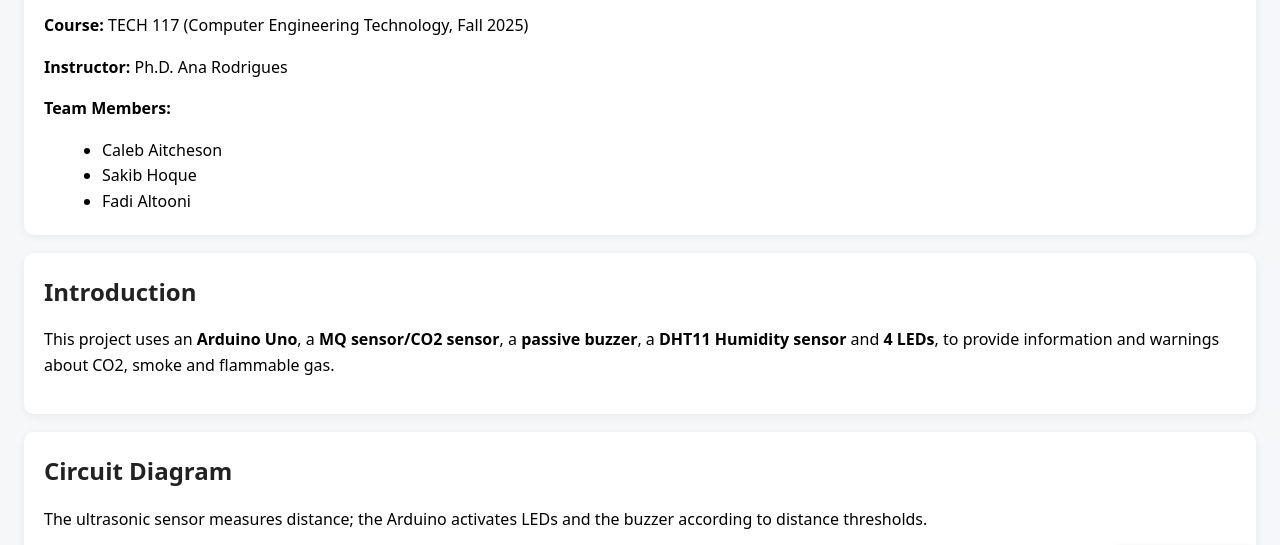
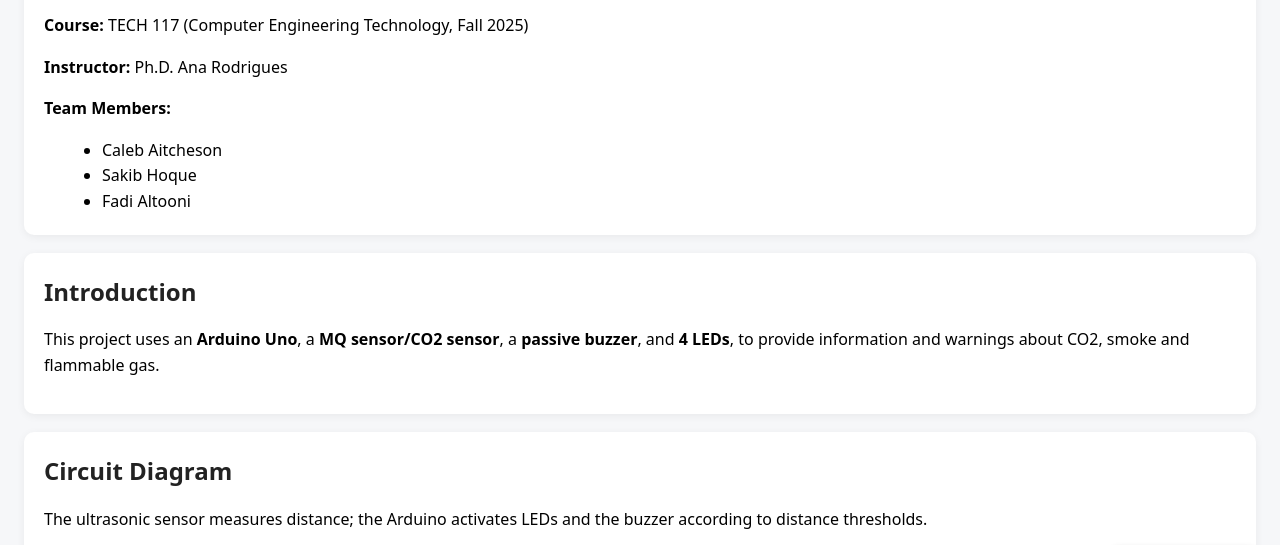
Before and after one commit to ecaleb1/AirQualityAlert, a plain HTML site: page index.html in a window 1280 px wide. Shown: the part 194-739 px from the top of the page. Drawn offline with nearby package versions, Linux system fonts and the light colour scheme.

Commit message:
Update index.html

```diff
--- a/index.html
+++ b/index.html
@@ -67,7 +67,7 @@
     <h2>Introduction</h2>
     <p>
       This project uses an <strong>Arduino Uno</strong>, a <strong>MQ sensor/CO2 sensor</strong>, a
-      <strong>passive buzzer</strong>, a <strong>DHT11 Humidity sensor</strong> and <strong>4 LEDs</strong>, to provide information and warnings about
+      <strong>passive buzzer</strong>, and <strong>4 LEDs</strong>, to provide information and warnings about
        CO2, smoke and flammable gas.
     </p>
   </section>
```
